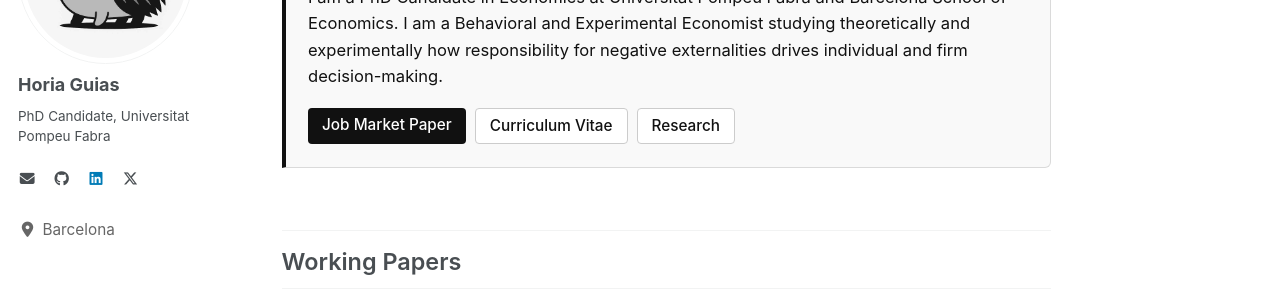
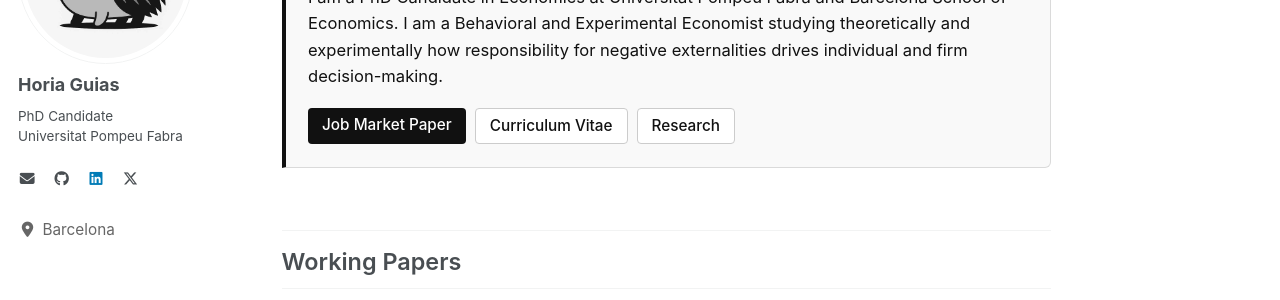
Before and after one commit to horiaguias/horiaguias.github.io, a Jekyll site: the page built from _pages/about.md, in a window 1280 px wide. Shown: the part 212-512 px from the top of the page. Built offline with Jekyll 4.4.1, drawn with Linux system fonts in a browser that asks for light colours; a style sheet for code colours, icons or effects is not loaded.

Commit message:
Modify Sidebar

```diff
--- a/_includes/author-profile.html
+++ b/_includes/author-profile.html
@@ -17,7 +17,7 @@
   <div class="author__content">
     <h3 class="author__name">{{ author.name }}</h3>
     {% if author.pronouns %}<p class="author__pronouns">{{ author.pronouns }}</p>{% endif %}
-    {% if author.bio %}<p class="author__bio">{{ author.bio }}</p>{% endif %}
+    {% if author.bio %}<p class="author__bio">{{ author.bio | replace: ", ", "<br>" }}</p>{% endif %}
   </div>
 
   <div class="author__urls-wrapper">
```
